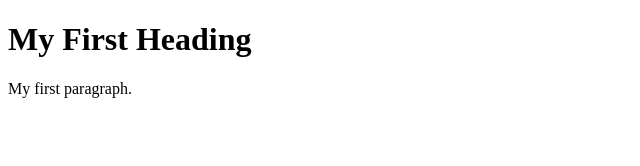
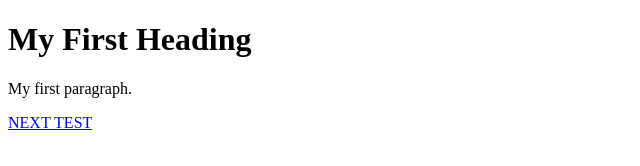
Before and after one commit to veronicanutting/HBS-web-demo, a plain HTML site: page index.html in a window 1280 px wide. Shown: the full height of the page, 0-640 px from the left. Drawn offline with Linux system fonts and the light colour scheme.

Commit message:
testing something

```diff
--- a/index.html
+++ b/index.html
@@ -4,6 +4,8 @@
 
 <h1>My First Heading</h1>
 <p>My first paragraph.</p>
+  <a href="page1.html">NEXT TEST</a>
+
 
 </body>
 </html>
```
